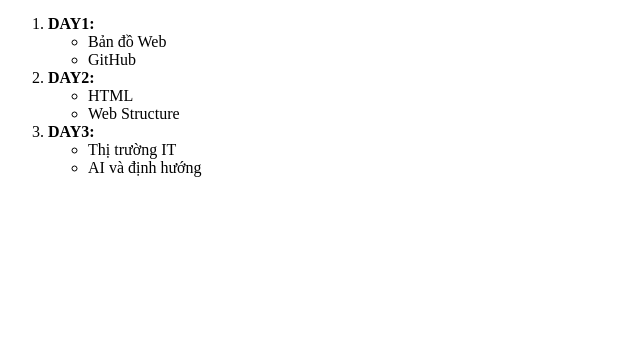
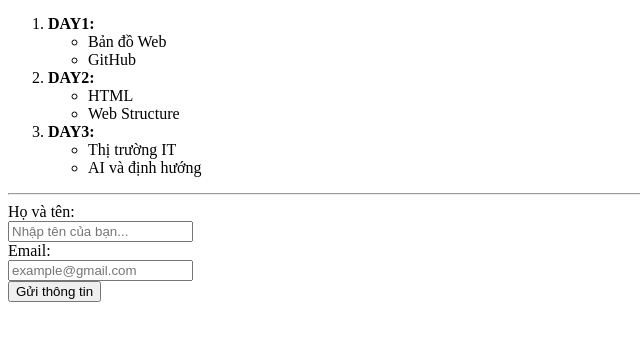
Before and after one commit to TDCDanh/hoc-html-3-ngay, a plain HTML site: page index.html in a window 1280 px wide. Shown: the part 348-688 px from the top of the page, without its empty margins (0-640 px from the left). Drawn offline with Linux system fonts and the light colour scheme.

Commit message:
Them form dang ky

```diff
--- a/index.html
+++ b/index.html
@@ -45,5 +45,29 @@
         </li>
       </ol>
     </div>
+    <hr />
+    <div>
+      <form action="">
+        <label for="fname">Họ và tên:</label> <br />
+        <input
+          type="text"
+          id="fname"
+          name="fname"
+          placeholder="Nhập tên của bạn..."
+        />
+        <br />
+
+        <label for="email">Email:</label> <br />
+        <input
+          type="text"
+          id="email"
+          name="email"
+          placeholder="example@gmail.com"
+        />
+        <br />
+
+        <button type="submit">Gửi thông tin</button>
+      </form>
+    </div>
   </body>
 </html>
```
